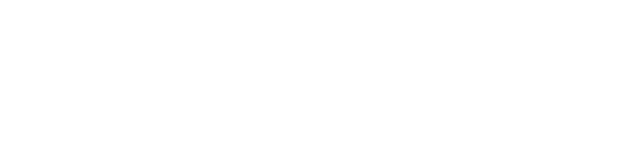
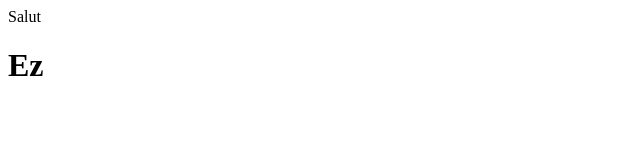
Before and after one commit to AmadouBarry123/repoGit, a plain HTML site: page index.html in a window 1280 px wide. Shown: the whole page, without its empty margins (0-640 px from the left). Drawn offline with Linux system fonts and the light colour scheme.

Commit message:
Ajout de 2 balises

```diff
--- a/index.html
+++ b/index.html
@@ -4,6 +4,8 @@
     <meta charset="UTF-8">
     <meta name="viewport" content="width=device-width, initial-scale=1.0">
     <title>Document</title>
+    <div>Salut</div>
+    <h1>Ez</h1>
 </head>
 <body>
 
```
